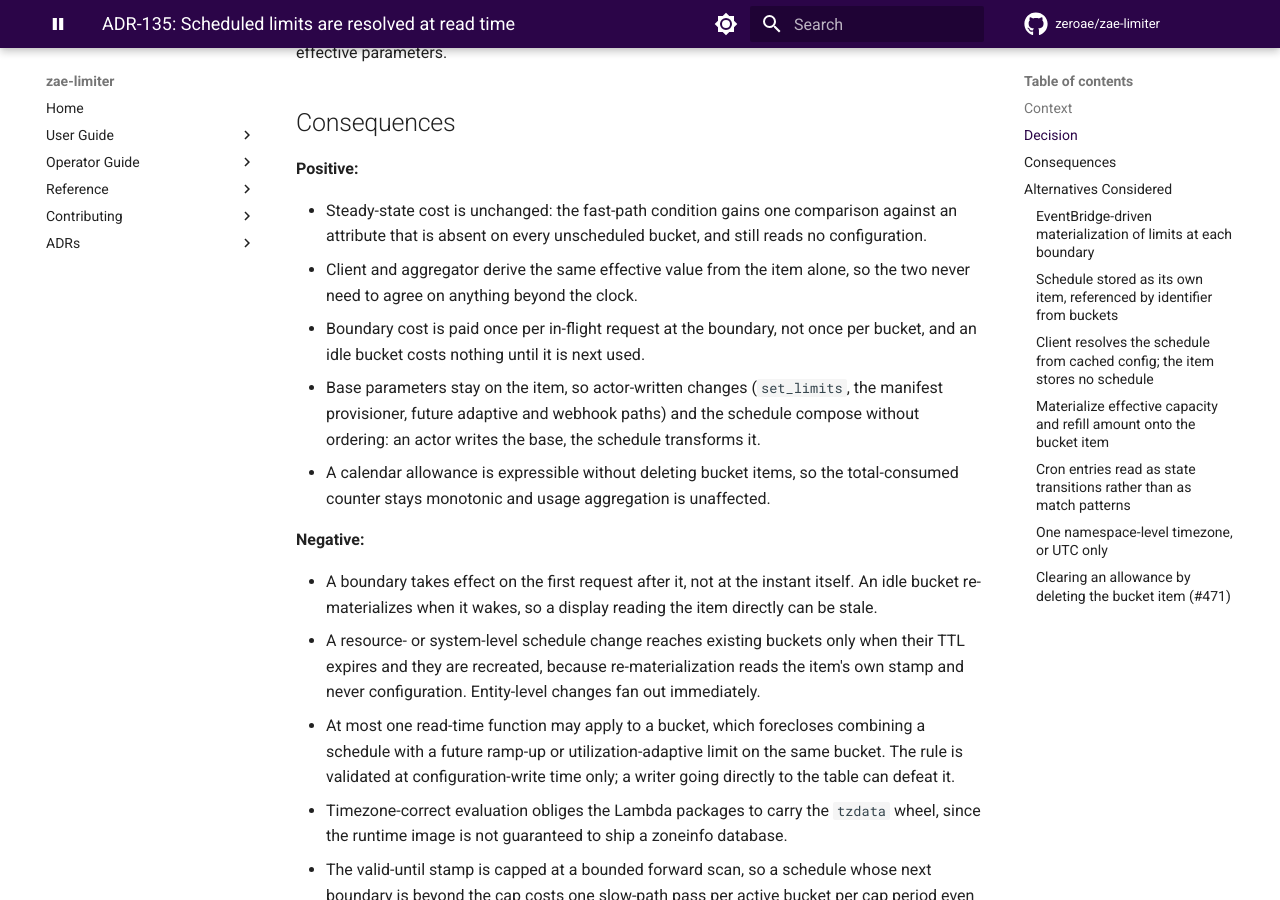
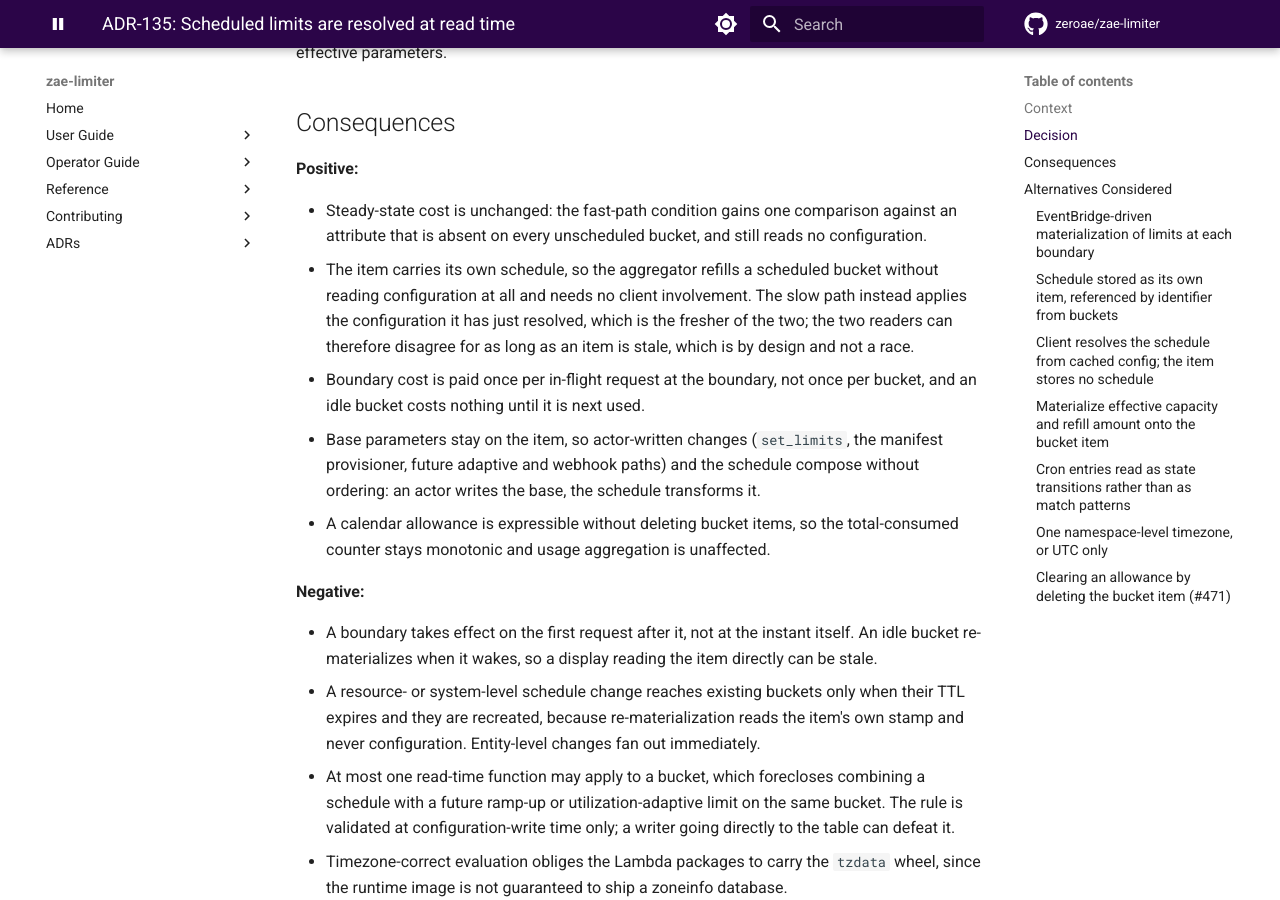
Before and after one commit to zeroae/zae-limiter, an MkDocs documentation site: the page built from docs/adr/135-scheduled-limits.md, in a window 1280 px wide and 900 px high, scrolled down 933 px. Built offline with MkDocs 1.6.1 and Material for MkDocs 9.7.7, drawn with Linux system fonts in a browser that asks for light colours; comment, search, counter and statistics services are not loaded; the version menu is left out.

Commit message:
📝 docs(adr): correct ADR-135 on who reads the schedule
The second Positive asserted that client and aggregator "derive the same
effective value from the item alone, so the two never need to agree on
anything beyond the clock". The implementation deliberately does not have
that property, and the divergence is load-bearing rather than incidental.

The aggregator half is true: `_parse_bucket_record` decodes the schedule
off the stream image, and processor.py says so -- "the aggregator
evaluates one without ever reading config". The client half is not.
`_do_acquire` overwrites `state.sched` with the schedule from the config
it has just resolved (limiter.py), because a bucket item read back
carries the schedule it was last stamped with, and an item written before
the last `set_limits()` still holds the old one. The comment there calls
config "the fresher of the two", and `_deserialize_composite_bucket`'s
docstring calls the ordering deliberate. ADR-105's config cache means the
two sources are routinely out of step in both directions.

The bullet now states the narrower property that is actually true and is
still worth having: the item is self-sufficient, which is what lets the
aggregator refill a scheduled bucket with no config read and no client
involvement, while the slow path prefers the fresher resolved config.

Corrected while the record is still Proposed and therefore editable.
Under .claude/rules/adr-rules.md an Accepted ADR outranks the code, so
accepting this sentence unchanged would have made deliberate, correct
code wrong by definition -- the same trap already sprung on ADR-133's
1.5x transient and ADR-138's two sentences, and the reason this lands
before the acceptance in PR #586 merges rather than after.

Refs #222

Co-Authored-By: Claude Opus 5 (1M context) <noreply@anthropic.com>
Claude-Session: https://claude.ai/code/session_01QdVj8nPhUwTz2aNJzMFqt5

```diff
--- a/docs/adr/135-scheduled-limits.md
+++ b/docs/adr/135-scheduled-limits.md
@@ -39,8 +39,10 @@ item changes effective parameters.
 
 - Steady-state cost is unchanged: the fast-path condition gains one comparison against an
   attribute that is absent on every unscheduled bucket, and still reads no configuration.
-- Client and aggregator derive the same effective value from the item alone, so the two never
-  need to agree on anything beyond the clock.
+- The item carries its own schedule, so the aggregator refills a scheduled bucket without
+  reading configuration at all and needs no client involvement. The slow path instead applies
+  the configuration it has just resolved, which is the fresher of the two; the two readers can
+  therefore disagree for as long as an item is stale, which is by design and not a race.
 - Boundary cost is paid once per in-flight request at the boundary, not once per bucket, and an
   idle bucket costs nothing until it is next used.
 - Base parameters stay on the item, so actor-written changes (`set_limits`, the manifest
```
